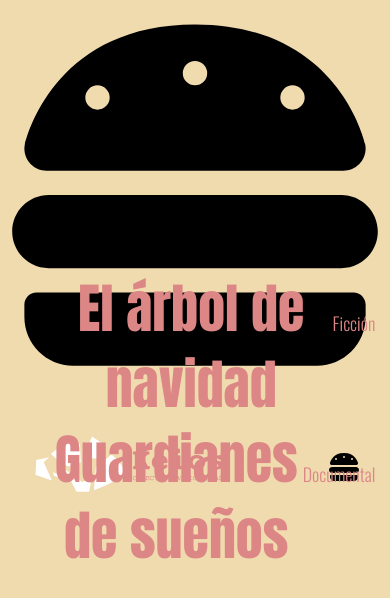
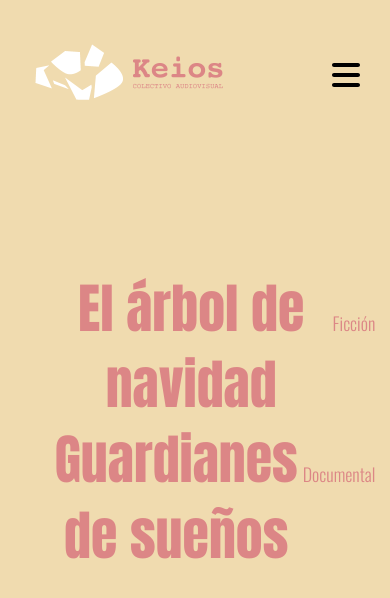
Before and after one commit to javfranciscoa/colectivoAudiovisual, a Next.js app: page / in a window 390 px wide. Shown: the top 598 px of the page. Built offline with nearby package versions, Linux system fonts and the light colour scheme.

Commit message:
responsive

```diff
--- a/src/app/Page.module.css
+++ b/src/app/Page.module.css
@@ -26,6 +26,10 @@
 
 .logo {
  z-index: 3;
+}
+
+.logoBurger {
+
 }
 
 .buttonText {
--- a/src/app/components/BurgerMenu.js
+++ b/src/app/components/BurgerMenu.js
@@ -7,7 +7,7 @@ const BurgerMenu = ({handleStateChange, menuOpen}) => {
 
   return (
     <>
-    <Menu isOpen={menuOpen} customBurgerIcon={ <FontAwesomeIcon icon={faHamburger} size="0.2x" className="logo" /> } noOverlay right onStateChange={handleStateChange} >
+    <Menu isOpen={menuOpen} customBurgerIcon={ false }  right onStateChange={handleStateChange} >
 
       <a className="menu-item" href="/">
         Home
--- a/src/app/components/Header.js
+++ b/src/app/components/Header.js
@@ -4,10 +4,12 @@ import Image from 'next/image'
 import MenuButton from './MenuButton'
 import {breakpoints} from '../utils/breakpoints'
 import { FontAwesomeIcon } from '@fortawesome/react-fontawesome';
-import { faHamburger } from '@fortawesome/free-solid-svg-icons';
+import { faBars } from '@fortawesome/free-solid-svg-icons';
 import styled from 'styled-components'
 
-const LogoContainer = styled.div``
+const LogoContainer = styled.div`
+z-index: 10;
+`
 
  const Header = forwardRef(({transparentVideo, isHome, handleLogoClick}, ref) => {
 
@@ -23,8 +25,8 @@ const LogoContainer = styled.div``
         <MenuButton text={'Nosotros'} href={'/nosotros'} transparentVideo={transparentVideo} />
         <MenuButton text={'Contacto'} href={'/contacto'} transparentVideo={transparentVideo}/>
       </div>) : (
-      <LogoContainer className="logo-container" onClick={handleLogoClick}>
-        <FontAwesomeIcon icon={faHamburger} size="2x" className="logo" />
+      <LogoContainer onClick={handleLogoClick}>
+        <FontAwesomeIcon icon={faBars} size="2x" className={styles.logoBurger} />
       </LogoContainer>
       )}
     </div>
--- a/src/app/components/VideoPlayer.js
+++ b/src/app/components/VideoPlayer.js
@@ -6,7 +6,7 @@ import styles from './VideoPlayer.module.css';
 const VideoPlayer = forwardRef(({videoUrl, transparentVideo = true, isHome, isDetails = false}, forwardref) => {
     const [isPlaying, setIsPlaying] = useState(isDetails ? false : true);
 
-    console.log(isDetails, 'is details');
+    console.log(transparentVideo, 'is details');
   return (
     <div   ref={forwardref} className={`${isHome && styles.videoPlayer} ${isDetails && styles.containerCenterContent}`}>
       <div className={`${isDetails ? styles.normalPlayer : styles.playerWrapper} ${transparentVideo && styles.transparentVideo}`}>
--- a/src/app/page.js
+++ b/src/app/page.js
@@ -25,9 +25,10 @@ export default function Home() {
   const handleLogoClick = () => {
     // Add any specific actions you want to perform when the logo is clicked
     // For now, just close the menu
-    closeMenu();
+    console.log(menuOpen, ' i ran');
+    setMenuOpen( prev => !prev)
   };
-  const [transparentVideo, changeTransparent] = useState(false)
+  const [transparentVideo, changeTransparent] = useState(true)
   const handleClick = () => {
 
   }
@@ -45,7 +46,7 @@ export default function Home() {
       <Header transparentVideo={transparentVideo} isHome={true} handleLogoClick={handleLogoClick}/>
 
       <div className={styles.description}>
-        {window.innerWidth >= breakpoints.xlarge && <VideoPlayer videoUrl={videoUrl} transparentVideo={transparentVideo} isHome={true}/>  }
+        {window?.innerWidth >= breakpoints.xlarge && <VideoPlayer videoUrl={videoUrl} transparentVideo={transparentVideo} isHome={true}/>  }
        <div className={styles.centeredList}>
        <ul className={styles.list}>
             {listOfMovies.map(( movie, index) => (
```
